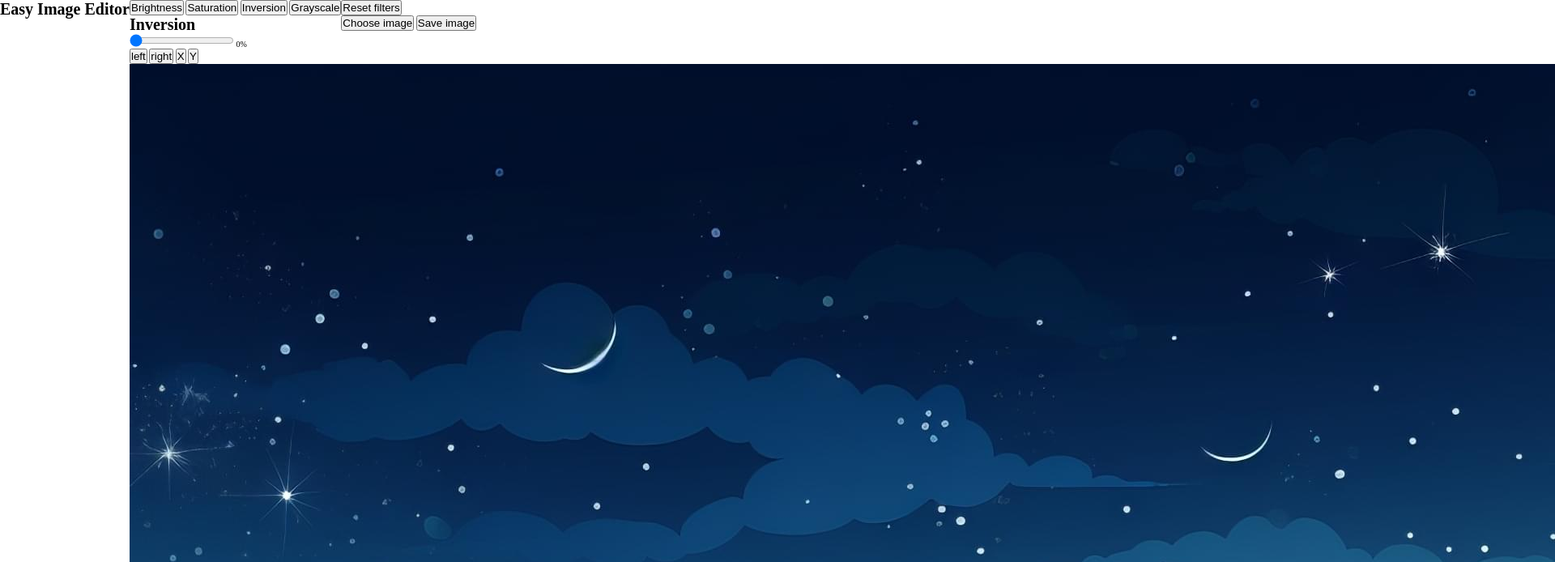
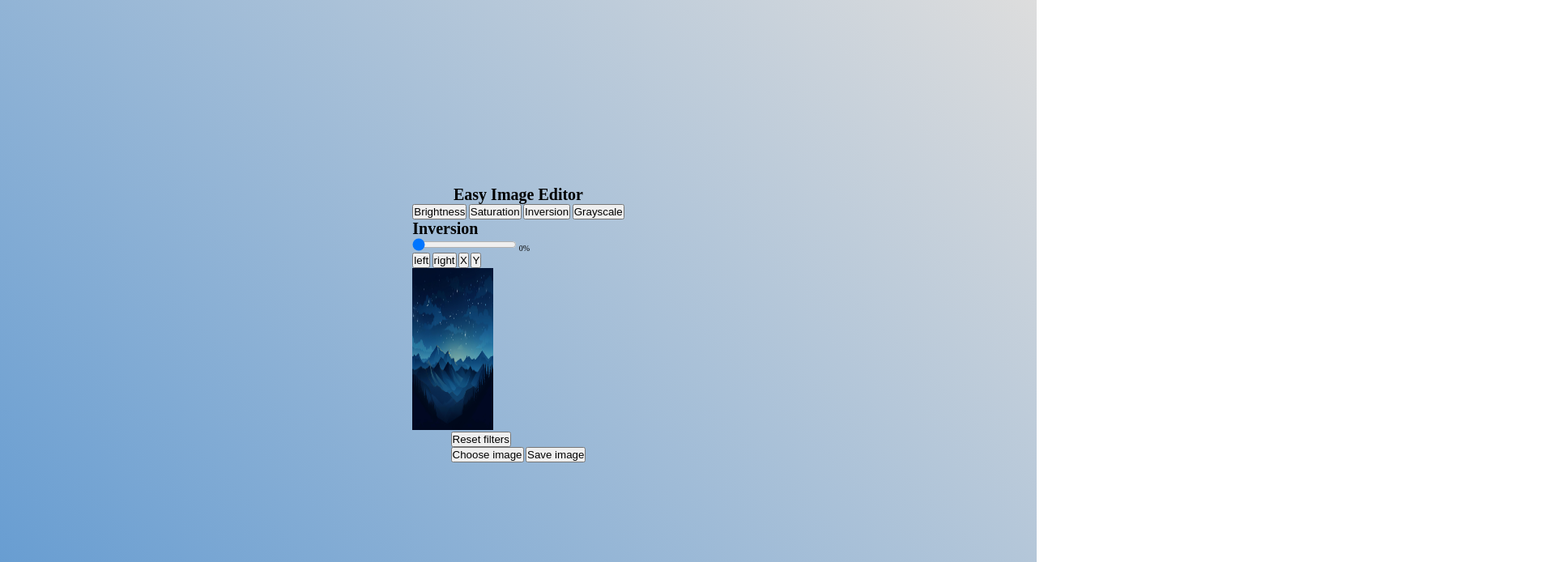
Before and after one commit to Pakuu7/image-editor, a plain HTML site: page index.html in a window 1280 px wide. Shown: the top 694 px of the page at 81% size, 1920 px wide, since content can reach past the window. Drawn offline with Linux system fonts and the light colour scheme.

Commit message:
Work Progress: add new styles

```diff
--- a/src/sass/style.scss
+++ b/src/sass/style.scss
@@ -8,10 +8,26 @@ html {
 	font-size: 62.5%;
 }
 
+body {
+	background: rgb(4, 102, 200);
+	background: linear-gradient(
+		45deg,
+		rgba(4, 102, 200, 0.3981967787114846) 0%,
+		rgba(98, 154, 209, 1) 0%,
+		rgba(221, 221, 221, 1) 100%,
+		rgba(172, 195, 216, 1) 100%
+	);
+}
+
 .editor {
 	display: flex;
+	justify-content: center;
+	align-items: center;
+	flex-direction: column;
+	height: 100vh;
 
-	&__image {
+
+	&__image-random {
 		width: 100px;
 		height: 200px;
 	}
```
Also changed, not shown: dist/css/style.min.css.
